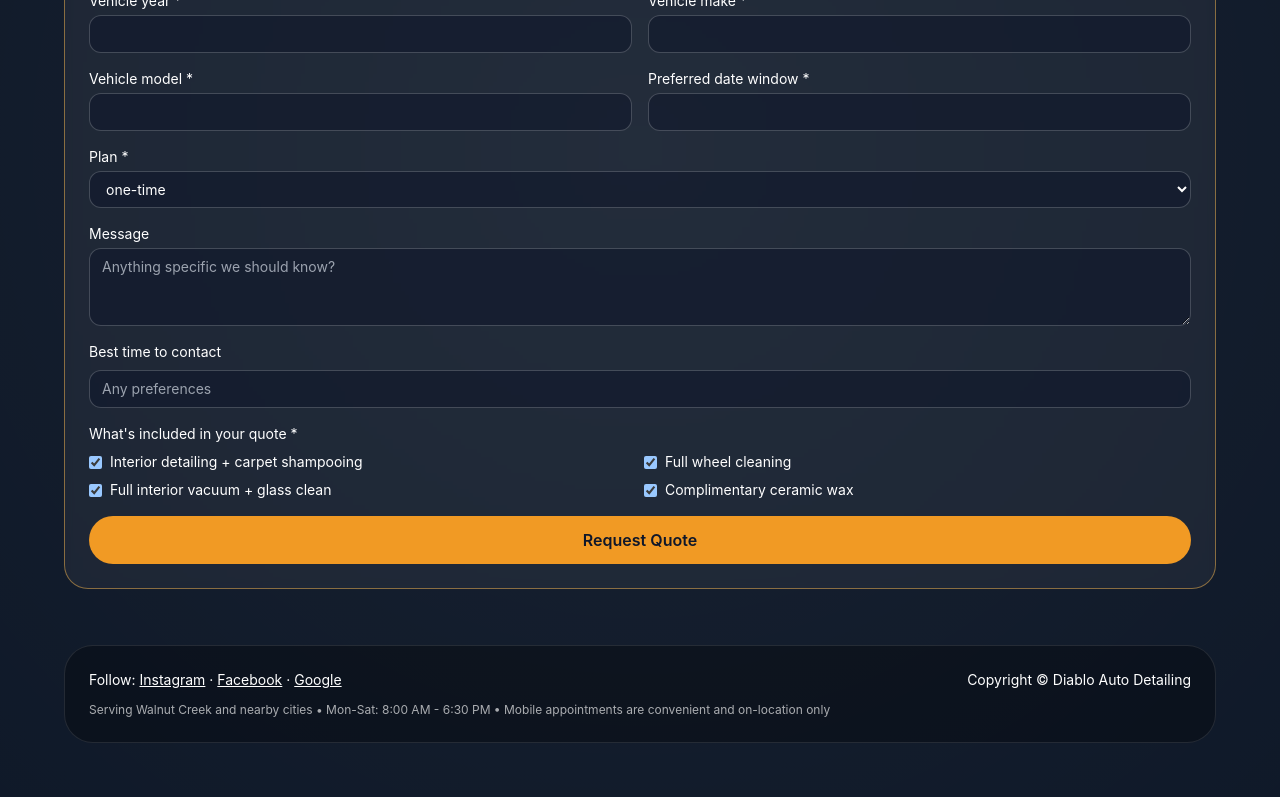
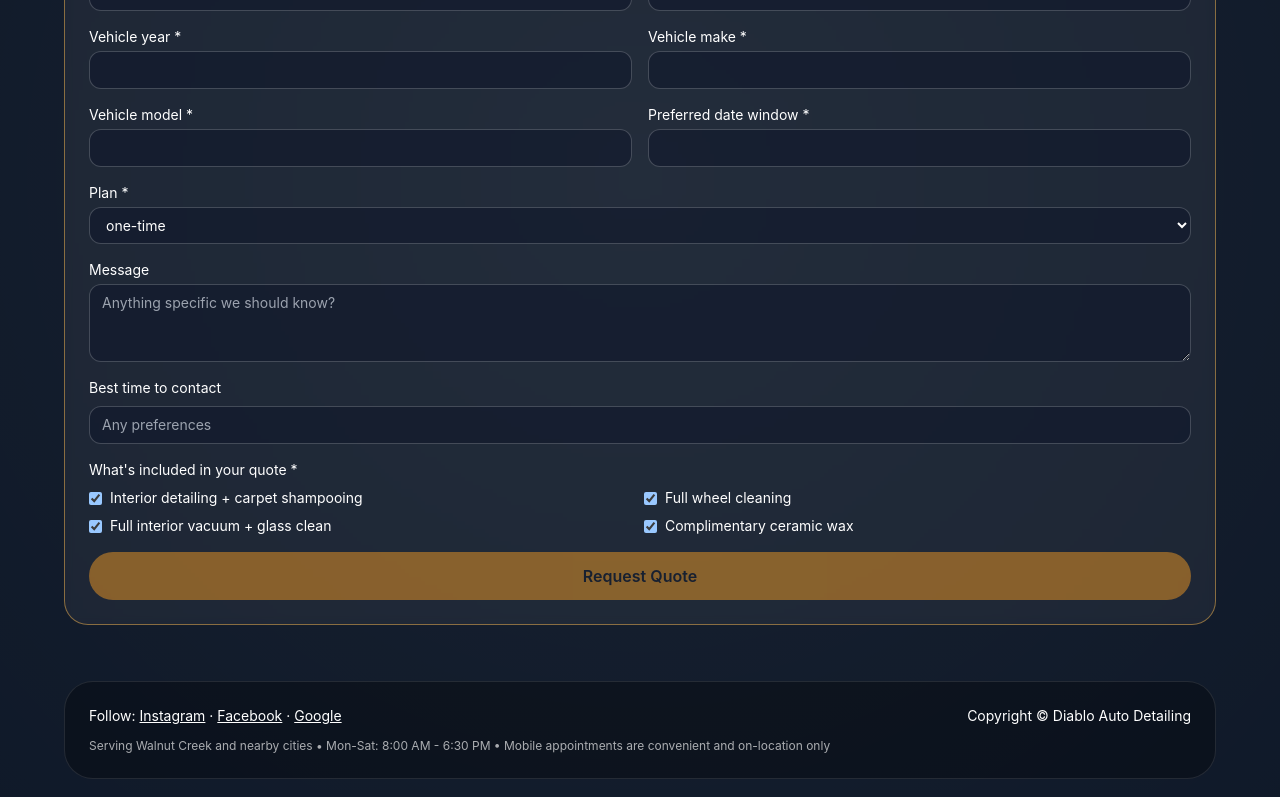
Before and after one commit to jakerslam/Diablo-Auto-Detailing-Website, a SvelteKit app: page / in a window 1280 px wide. Shown: the part 2619-3416 px from the top of the page. Built offline with nearby package versions, Linux system fonts and the light colour scheme.

Commit message:
Add tracking debug and native GHL form submission

```diff
--- a/src/routes/+layout.svelte
+++ b/src/routes/+layout.svelte
@@ -7,6 +7,7 @@
   <script
     src="https://link.msgsndr.com/js/external-tracking.js"
     data-tracking-id="tk_6b8e14ba48b440209f9eb1d4b6196105"
+    data-debug="true"
     defer
   ></script>
 </svelte:head>
--- a/src/routes/+page.svelte
+++ b/src/routes/+page.svelte
@@ -10,10 +10,9 @@
     ...emptyLeadForm
   };
 
-  let formMessage = '';
-  let isSubmitting = false;
-  let submitted = false;
-  let submitError = false;
+  const ghlFormEndpoint =
+    typeof import.meta !== 'undefined' ? import.meta.env.PUBLIC_GHL_FORM_ENDPOINT || '' : '';
+  const ghlFormConfigured = Boolean(ghlFormEndpoint && !ghlFormEndpoint.includes('example.com'));
 
   const planIds = servicePlans.map((plan) => plan.id);
 
@@ -46,91 +45,9 @@
     trackEvent('quote_intent', { source: 'button_click', label });
   }
 
-  function getMetadata() {
-    if (typeof window === 'undefined') {
-      return {
-        pageUrl: '',
-        utmSource: '',
-        utmMedium: '',
-        utmCampaign: ''
-      };
-    }
-
-    const params = new URLSearchParams(window.location.search);
-    return {
-      pageUrl: window.location.href,
-      utmSource: params.get('utm_source') ?? '',
-      utmMedium: params.get('utm_medium') ?? '',
-      utmCampaign: params.get('utm_campaign') ?? ''
-    };
-  }
-
-  async function submitForm(event: SubmitEvent) {
-    event.preventDefault();
-    isSubmitting = true;
-    formMessage = '';
-    submitError = false;
-    const metadata = getMetadata();
-
-    const selectedPlan = servicePlans.find((plan) => plan.id === form.plan);
-    const payload = {
-      ...form,
-      selectedPlan: selectedPlan?.name ?? 'one-time',
-      timestamp: new Date().toISOString(),
-      source: 'Diablo Auto Detailing Website',
-      ...metadata
-    };
-
-    const endpoint =
-      typeof import.meta !== 'undefined'
-        ? import.meta.env.PUBLIC_GHL_FORM_ENDPOINT || 'https://example.com/go-high-level-endpoint'
-        : '';
-
-    if (!endpoint || endpoint.includes('example.com')) {
-      formMessage = `Thanks ${form.firstName}! We captured your request. Our team will text you to confirm a ${form.plan} detail in your area.`;
-      onQuoteIntent('form_submitted_placeholder');
-      submitted = true;
-      isSubmitting = false;
-      return;
-    }
-
-    try {
-      const response = await fetch(endpoint, {
-        method: 'POST',
-        headers: {
-          'Content-Type': 'application/json'
-        },
-        body: JSON.stringify(payload)
-      });
-
-      if (!response.ok) {
-        throw new Error('Network response failed');
-      }
-
-      onQuoteIntent('form_submitted_live');
-      submitted = true;
-      formMessage = `Thanks ${form.firstName}! Your quote request is in. We will follow up shortly.`;
-    } catch (error) {
-      submitError = true;
-      formMessage = 'We had trouble sending your request. Please call (510) 631-1230 to complete your quote.';
-      console.error(error);
-    } finally {
-      isSubmitting = false;
-    }
-  }
-
   function setPlan(plan: PlanType) {
     form.plan = plan;
     onQuoteIntent(`plan_selected_${plan}`);
-  }
-
-  function resetForm() {
-    form = {
-      ...emptyLeadForm
-    };
-    submitted = false;
-    formMessage = '';
-    submitError = false;
   }
 
   const phone = '(510) 631-1230';
@@ -282,18 +199,25 @@
       <h2 class="text-2xl font-semibold">Request a quote</h2>
       <p class="mt-2 text-white/75">All pricing requests route to quote form review before any booking confirmation.</p>
 
-      {#if submitted}
-        <div class="mt-6 rounded-2xl border border-white/20 bg-white/5 p-4">
-          <p class="text-lg font-semibold">{submitError ? 'Could not submit' : 'Quote request captured'}</p>
-          <p class="mt-1 text-sm text-white/80">{formMessage}</p>
-          <button class="mt-4 btn-secondary" type="button" on:click={resetForm}>Submit another request</button>
-        </div>
-      {:else}
-        <form class="mt-6 grid gap-4 md:grid-cols-2" on:submit={submitForm}>
+      <form
+        class="mt-6 grid gap-4 md:grid-cols-2"
+        action={ghlFormConfigured ? ghlFormEndpoint : undefined}
+        method={ghlFormConfigured ? 'POST' : undefined}
+      >
+        {#if !ghlFormConfigured}
+          <p class="md:col-span-2 text-sm text-amber-200">
+            Form endpoint is not configured yet. Set PUBLIC_GHL_FORM_ENDPOINT in repository secret/env to capture this submission.
+          </p>
+        {/if}
+
+        <input type="hidden" name="source" value="Diablo Auto Detailing Website" />
+        <input type="hidden" name="selected_plan" value={form.plan} />
+
         <label class="flex flex-col gap-1 text-sm">
           <span>First name *</span>
           <input
             class="rounded-xl border border-white/20 bg-slate-900/55 px-3 py-2"
+            name="first_name"
             bind:value={form.firstName}
             required
           />
@@ -302,6 +226,7 @@
           <span>Last name *</span>
           <input
             class="rounded-xl border border-white/20 bg-slate-900/55 px-3 py-2"
+            name="last_name"
             bind:value={form.lastName}
             required
           />
@@ -310,6 +235,7 @@
           <span>Phone *</span>
           <input
             class="rounded-xl border border-white/20 bg-slate-900/55 px-3 py-2"
+            name="phone"
             type="tel"
             bind:value={form.phone}
             required
@@ -319,14 +245,17 @@
           <span>Email</span>
           <input
             class="rounded-xl border border-white/20 bg-slate-900/55 px-3 py-2"
+            name="email"
             type="email"
             bind:value={form.email}
+            required
           />
         </label>
         <label class="flex flex-col gap-1 text-sm">
           <span>City or ZIP *</span>
           <input
             class="rounded-xl border border-white/20 bg-slate-900/55 px-3 py-2"
+            name="city_or_zip"
             bind:value={form.city}
             required
           />
@@ -335,6 +264,7 @@
           <span>ZIP *</span>
           <input
             class="rounded-xl border border-white/20 bg-slate-900/55 px-3 py-2"
+            name="zip"
             bind:value={form.zip}
             required
           />
@@ -343,6 +273,7 @@
           <span>Vehicle year *</span>
           <input
             class="rounded-xl border border-white/20 bg-slate-900/55 px-3 py-2"
+            name="vehicle_year"
             bind:value={form.vehicleYear}
             required
           />
@@ -351,6 +282,7 @@
           <span>Vehicle make *</span>
           <input
             class="rounded-xl border border-white/20 bg-slate-900/55 px-3 py-2"
+            name="vehicle_make"
             bind:value={form.vehicleMake}
             required
           />
@@ -359,6 +291,7 @@
           <span>Vehicle model *</span>
           <input
             class="rounded-xl border border-white/20 bg-slate-900/55 px-3 py-2"
+            name="vehicle_model"
             bind:value={form.vehicleModel}
             required
           />
@@ -367,6 +300,7 @@
           <span>Preferred date window *</span>
           <input
             class="rounded-xl border border-white/20 bg-slate-900/55 px-3 py-2"
+            name="preferred_window"
             bind:value={form.preferredWindow}
             required
           />
@@ -374,7 +308,11 @@
 
         <label class="flex flex-col gap-1 text-sm md:col-span-2">
           <span>Plan *</span>
-            <select class="rounded-xl border border-white/20 bg-slate-900/55 px-3 py-2" bind:value={form.plan}>
+          <select
+            class="rounded-xl border border-white/20 bg-slate-900/55 px-3 py-2"
+            name="plan"
+            bind:value={form.plan}
+          >
             {#each planIds as planId}
               <option value={planId}>{planId}</option>
             {/each}
@@ -386,6 +324,7 @@
           <textarea
             rows="3"
             class="rounded-xl border border-white/20 bg-slate-900/55 px-3 py-2"
+            name="message"
             bind:value={form.message}
             placeholder="Anything specific we should know?"
           ></textarea>
@@ -395,6 +334,7 @@
           <span>Best time to contact</span>
           <input
             class="rounded-xl border border-white/20 bg-slate-900/55 px-3 py-2"
+            name="best_contact_time"
             bind:value={form.bestContactTime}
             placeholder="Any preferences"
           />
@@ -404,34 +344,40 @@
           <legend class="mb-2 text-sm">What's included in your quote *</legend>
           <div class="grid gap-2 text-sm sm:grid-cols-2">
             <label class="inline-flex items-center gap-2">
-                <input type="checkbox" bind:checked={form.includeInteriorDetailing} /> Interior detailing + carpet shampooing
+              <input type="hidden" name="include_interior_detailing" value="false" />
+              <input type="checkbox" name="include_interior_detailing" value="true" bind:checked={form.includeInteriorDetailing} />
+              Interior detailing + carpet shampooing
             </label>
             <label class="inline-flex items-center gap-2">
-                <input type="checkbox" bind:checked={form.includeWheelCleaning} /> Full wheel cleaning
+              <input type="hidden" name="include_wheel_cleaning" value="false" />
+              <input type="checkbox" name="include_wheel_cleaning" value="true" bind:checked={form.includeWheelCleaning} />
+              Full wheel cleaning
             </label>
             <label class="inline-flex items-center gap-2">
-                <input type="checkbox" bind:checked={form.includeInteriorVacuum} /> Full interior vacuum + glass clean
+              <input type="hidden" name="include_interior_vacuum" value="false" />
+              <input
+                type="checkbox"
+                name="include_interior_vacuum"
+                value="true"
+                bind:checked={form.includeInteriorVacuum}
+              />
+              Full interior vacuum + glass clean
             </label>
             <label class="inline-flex items-center gap-2">
-                <input type="checkbox" bind:checked={form.includeCeramicWax} /> Complimentary ceramic wax
+              <input type="hidden" name="include_ceramic_wax" value="false" />
+              <input type="checkbox" name="include_ceramic_wax" value="true" bind:checked={form.includeCeramicWax} />
+              Complimentary ceramic wax
             </label>
           </div>
         </fieldset>
 
-          <button
+        <input
           class="col-span-1 rounded-full bg-glow-500 px-5 py-3 font-semibold text-slate-900 disabled:opacity-50 md:col-span-2"
           type="submit"
-            disabled={isSubmitting}
-            on:click={() => onQuoteIntent('submit_click')}
-          >
-            {isSubmitting ? 'Sending...' : 'Request Quote'}
-          </button>
+          value="Request Quote"
+          disabled={!ghlFormConfigured}
+        />
       </form>
-      {/if}
-
-      {#if formMessage && !submitted}
-        <p class="mt-3 text-sm text-white/80">{formMessage}</p>
-      {/if}
     </section>
 
     <footer class="rounded-[1.8rem] border border-white/10 bg-black/30 p-6">
```
Also changed, not shown: 1 other file (tests, documents, lock files or other folders). Lines whose indentation alone changed are shown as unchanged.
